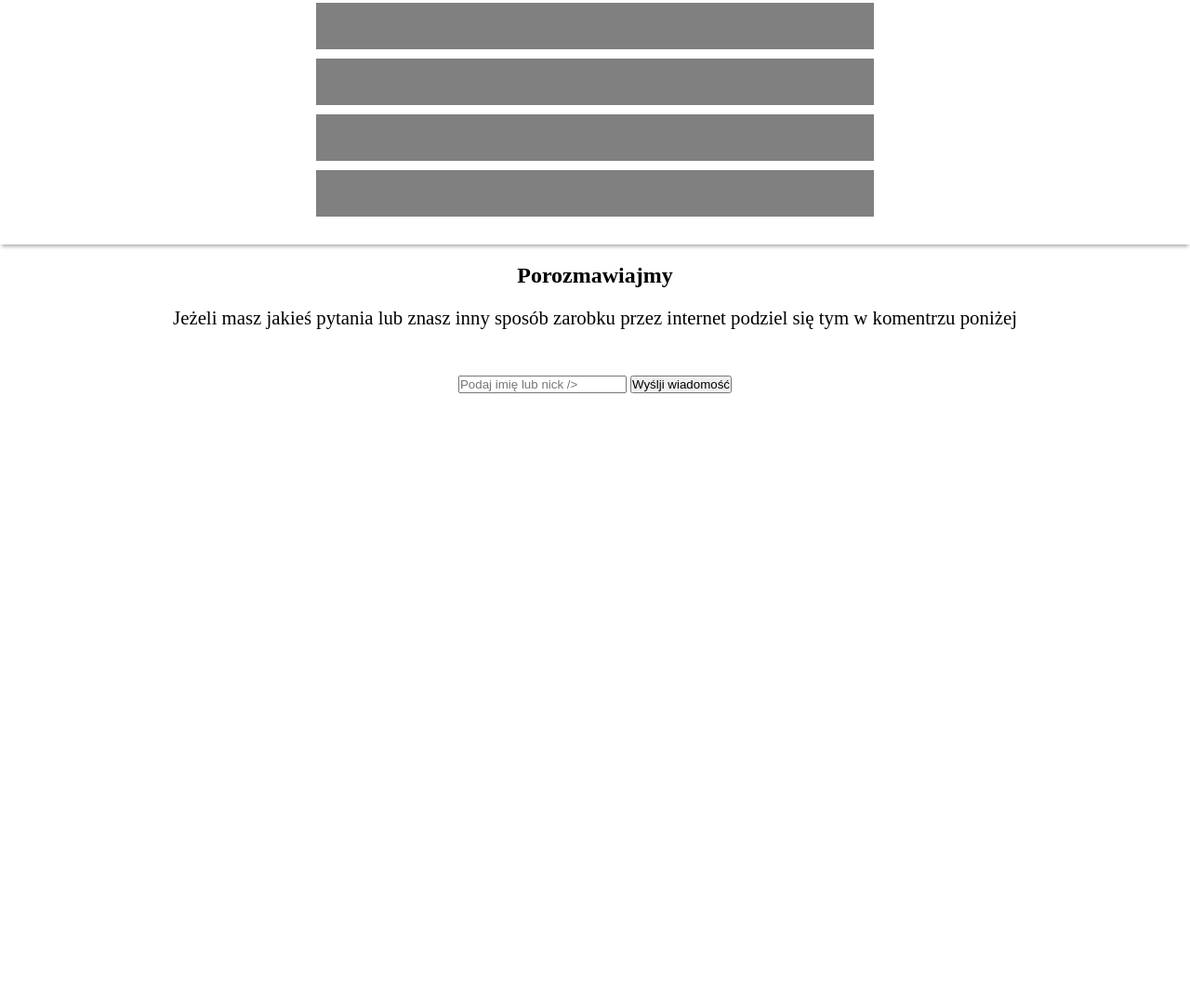
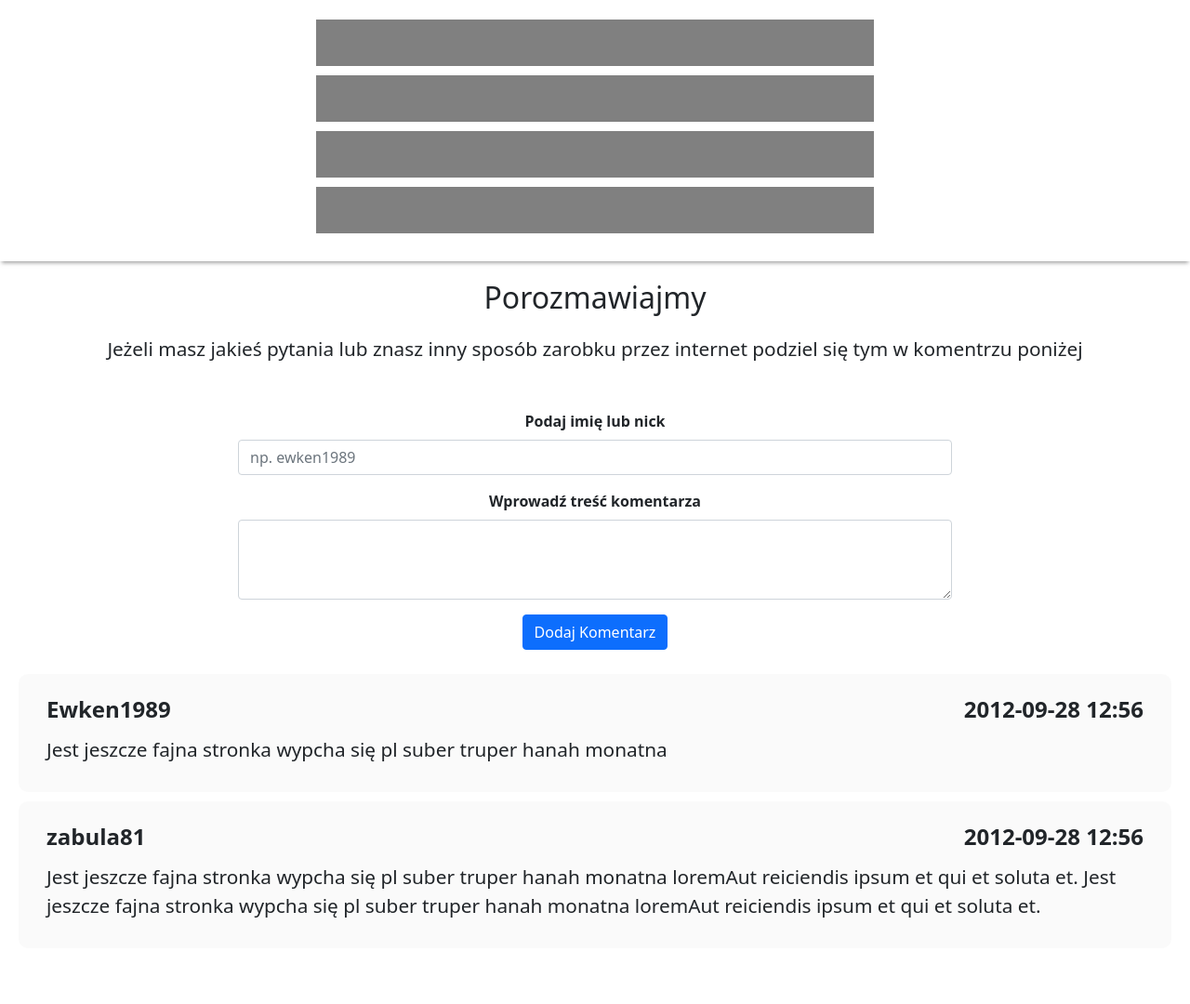
Before and after one commit to ewken1989/zarobek, a website: page index.html in a window 1280 px wide. Shown: the part 238-1318 px from the top of the page at 93% size. Before the commit the page ends 800 px from the top, so only its background shows below. Drawn offline with nearby package versions, Linux system fonts and the light colour scheme.

Commit message:
comment section

```diff
--- a/index.html
+++ b/index.html
@@ -6,6 +6,8 @@
     <meta http-equiv="X-UA-Compatible" content="IE=edge">
     <meta name="viewport" content="width=device-width, initial-scale=1.0">
     <link rel="stylesheet" href="./style/index.css">
+    <link href="https://cdn.jsdelivr.net/npm/bootstrap@5.1.1/dist/css/bootstrap.min.css" rel="stylesheet"
+        integrity="sha384-F3w7mX95PdgyTmZZMECAngseQB83DfGTowi0iMjiWaeVhAn4FJkqJByhZMI3AhiU" crossorigin="anonymous">
     <title>Zarabiaj w domu</title>
 </head>
 
@@ -37,12 +39,46 @@
         </div>
         <div class="main__bottom" id="main__bottomScrool">
             <h2>Porozmawiajmy</h2>
-            <div>Jeżeli masz jakieś pytania lub znasz inny sposób zarobku przez internet podziel się tym w komentrzu poniżej</div>
+            <div>Jeżeli masz jakieś pytania lub znasz inny sposób zarobku przez internet podziel się tym w komentrzu
+                poniżej</div>
             <form>
-                <input placeholder="Podaj imię lub nick />
-                <textarea placeholder="Wprowadź wiadomoś"ć"></textarea>
-                <button>Wyślji wiadomość</button>
+                <div class="mb-3">
+                    <label for="exampleFormControlInput1" class="form-label">Podaj imię lub nick</label>
+                    <input type="text" class="form-control" id="exampleFormControlInput1" placeholder="np. ewken1989">
+                </div>
+                <div class="mb-3">
+                    <label for="exampleFormControlTextarea1" class="form-label">Wprowadź treść komentarza</label>
+                    <textarea class="form-control" id="exampleFormControlTextarea1" rows="3"></textarea>
+                </div>
+                <div class="col-auto">
+                    <button type="submit" class="btn btn-primary mb-3">Dodaj Komentarz</button>
+                </div>
             </form>
+            <div class="main__comments">
+                <div class="main__comment">
+                    <div>
+                        <div class="main__commentName">Ewken1989</div>
+                        <div class="main__commentDate">2012-09-28 12:56</div>
+                    </div>
+                    <div class="main__commentCnt">
+                        Jest jeszcze fajna stronka wypcha się pl suber truper hanah monatna
+                    </div>
+                </div>
+
+                <div class="main__comment">
+                    <div>
+                        <div class="main__commentName">zabula81</div>
+                        <div class="main__commentDate">2012-09-28 12:56</div>
+                    </div>
+                    <div class="main__commentCnt">
+                        Jest jeszcze fajna stronka wypcha się pl suber truper hanah monatna
+                        loremAut reiciendis ipsum et qui et soluta et.
+                        Jest jeszcze fajna stronka wypcha się pl suber truper hanah monatna
+                        loremAut reiciendis ipsum et qui et soluta et.
+                    </div>
+                </div>
+            </div>
+        </div>
         </div>
     </main>
     <!-- <footer>
@@ -56,6 +92,9 @@
     </footer> -->
     <script type="module" defer src="./script/index.js"></script>
     <script src="https://kit.fontawesome.com/0c11e74e3d.js" crossorigin="anonymous" defer></script>
+    <script src="https://cdn.jsdelivr.net/npm/bootstrap@5.1.1/dist/js/bootstrap.bundle.min.js"
+        integrity="sha384-/bQdsTh/da6pkI1MST/rWKFNjaCP5gBSY4sEBT38Q/9RBh9AH40zEOg7Hlq2THRZ" crossorigin="anonymous">
+    </script>
 </body>
 
 </html>
--- a/style/header.css
+++ b/style/header.css
@@ -21,7 +21,7 @@ header{
 }
 .header__right{
     font-size: 1.5rem;
-    width: 30%;
+    width: 35%;
 }
 .header__right > ul{
     list-style-type: none;
--- a/style/main.css
+++ b/style/main.css
@@ -30,6 +30,9 @@ main{
 /* Komentarze */
 .main__bottom{
     text-align: center;
+    display: flex;
+    flex-direction: column;
+    align-items: center;
 }
 .main__bottom > h2{
     margin: 20px 30px
@@ -38,3 +41,33 @@ main{
     font-size: 1.3rem;
     padding-bottom: 50px;
 }
+.main__bottom > form{
+    width: 60%;
+}
+
+.main__comments{
+    padding: 10px 20px;
+}
+.main__comment{
+    margin-bottom: 10px;
+    background-color: #fafafafa;
+    padding: 20px 30px;
+    border-radius: 10px;
+}
+.main__comment > div{
+    display: flex;
+    justify-content: space-between;
+    margin-bottom: 10px;
+}
+.main__commentName,
+.main__commentDate{
+    font-weight: 600;
+    font-size: 1.5rem;
+}
+.main__commentCnt{
+   text-align: left;
+}
+/* ***** */
+.form-label{
+    font-weight: 600;
+}
```
